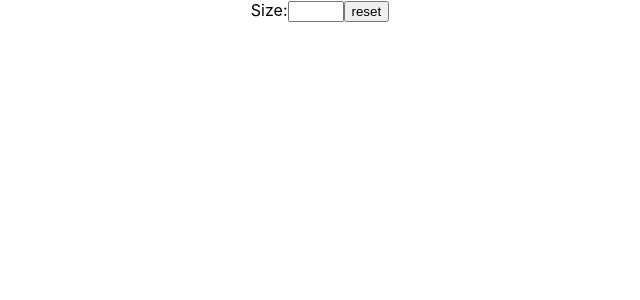
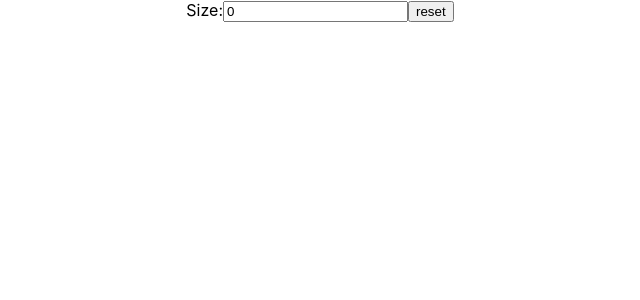
Before and after one commit to eddieoocl/day8-react-starter, a React (Create React App) app: page / in a window 1280 px wide. Shown: the top 300 px of the page, without its empty margins (320-960 px from the left). Built offline with nearby package versions, Linux system fonts and the light colour scheme.

Commit message:
feat: add validation for input field

```diff
--- a/src/components/CounterGroup.jsx
+++ b/src/components/CounterGroup.jsx
@@ -3,13 +3,11 @@ import Counter from "./Counter";
 const CounterGroup = (props) => {
   const { size } = props;
 
-  return (
-    <div>
-      {Array.apply(null, { length: size }).map(() => (
-        <Counter id={`${Math.random()}`} key={`${Math.random()}`} />
-      ))}
-    </div>
-  );
+  const counters = Array.from({ length: size }).map(() => (
+    <Counter id={`${Math.random()}`} key={`${Math.random()}`} />
+  ));
+
+  return <div>{counters}</div>;
 };
 
 export default CounterGroup;
--- a/src/components/CounterGroupGenerator.jsx
+++ b/src/components/CounterGroupGenerator.jsx
@@ -3,11 +3,12 @@ import { useState } from "react";
 import "./countergroupGenerator.css";
 
 const CounterGroupGenerator = (props) => {
-  const [size, setSize] = useState();
+  const [size, setSize] = useState(0);
 
   const { setSize: setGlobalSize } = props;
 
   const handleChange = (event) => {
+    event.target.value = Math.min(Math.max(0, event.target.value), 20);
     setSize(event.target.value);
   };
 
@@ -18,13 +19,7 @@ const CounterGroupGenerator = (props) => {
   return (
     <div className="counter-group-generator">
       <span>Size:</span>
-      <input
-        min={0}
-        max={20}
-        type="number"
-        value={size}
-        onChange={handleChange}
-      ></input>
+      <input type="number" value={size} onChange={handleChange}></input>
       <button onClick={handleReset}>reset</button>
     </div>
   );
```
